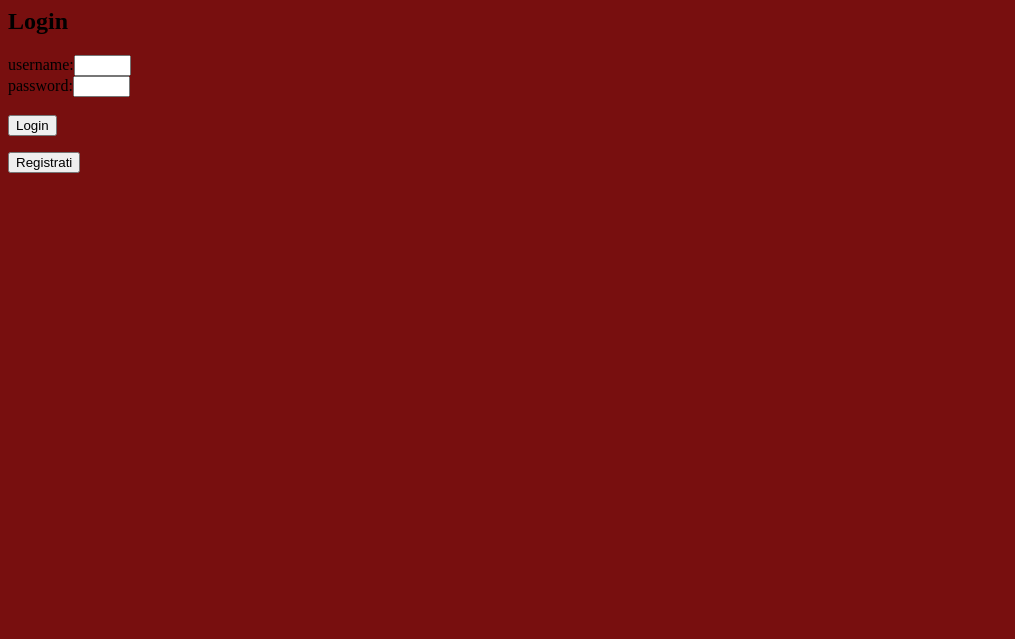
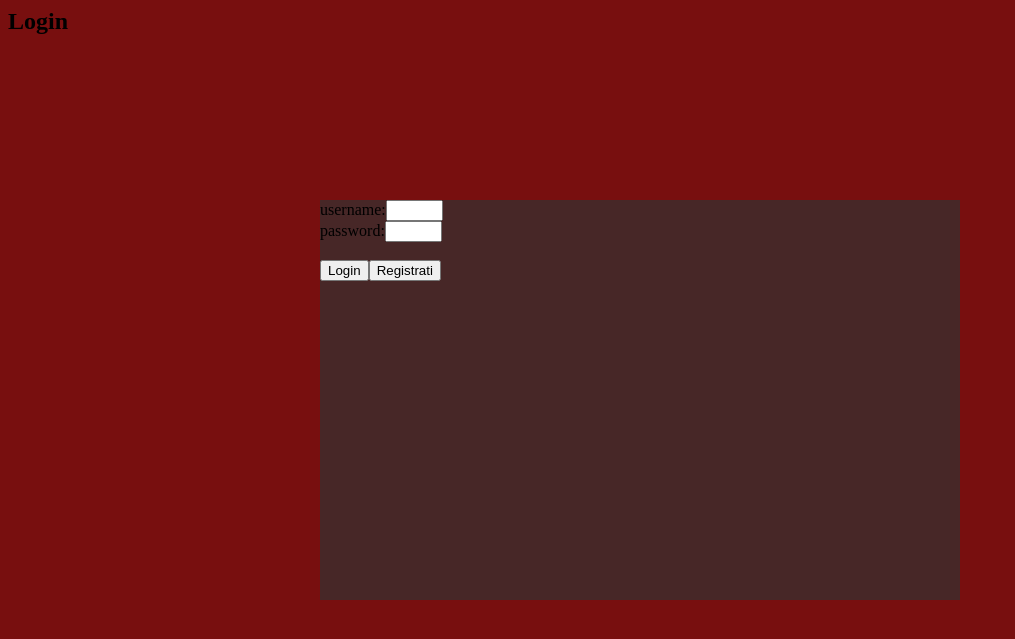
Before and after one commit to D10master/surprisinglyskate.com, a PHP site: page /login.php in a window 1280 px wide. Shown: the top 639 px of the page, without its empty margins (0-1015 px from the left). Run offline with PHP 8.4, Linux system fonts and the light colour scheme.

Commit message:
Aggiunto file "script.js"
in oltre ho raggruppato tutti gli elementi del login in un unico form

```diff
--- a/login.php
+++ b/login.php
@@ -7,27 +7,29 @@
 
 ?>
 
+
+
 <HTML>
 
 <HEAD>
 <LINK rel='Stylesheet' href='stile.css' type='TEXT/CSS'>
 </HEAD>
 
+
 <BODY>
 <H2>Login</H2>
 
+
 <?php
 
-echo "<FORM name='F1' method='post' action='index.php'>";
-echo "username:<INPUT type='text' name='USER' value='' size='4'><BR>";
-echo "password:<INPUT type='text' name='PASS' value='' size='4'><BR><BR>";
-echo "<INPUT class='bottone' type='submit' name='ENTRA' value='Login'>";
-echo "</FORM>";
-
-echo "<FORM name='F2' method='post' action='registra.php'>";
-echo "<INPUT class='bottone' type='submit' name='REGISTRA' value='Registrati'><BR>";
+echo "<FORM name='F1' method='post' action='index.php' id='login'>";
+	echo "username:<INPUT type='text' name='USER' value='' size='4'><BR>";
+	echo "password:<INPUT type='text' name='PASS' value='' size='4'><BR><BR>";
+	echo "<INPUT class='bottone' type='submit' name='ENTRA' value='Login'>";
+	echo "<INPUT class='bottone' type='submit' name='REGISTRA' value='Registrati'><BR>";
 echo "</FORM>";
 ?>
 
+
 </BODY>
 </HTML>
--- a/stile.css
+++ b/stile.css
@@ -94,8 +94,28 @@ input#search_button[type=submit]:hover
 	position: relative;
 	top: 10px;
 	width: 100%;
-	//min-height: 70%;
-	min-height: 485px;
+	min-height: 565px;
+}
+
+#login
+{
+	background-color: rgba(50,50,50,0.7);
+	position: fixed;
+	top: 25%;
+	left: 25%;
+	width: 50%;
+	height: 50%;
+	//padding: 200px;
+}
+
+#login_field
+{
+
+}
+
+#login_button
+{
+
 }
 
 .navbar_element
```
Also changed, not shown: script.js (added, +7 -0 lines).
